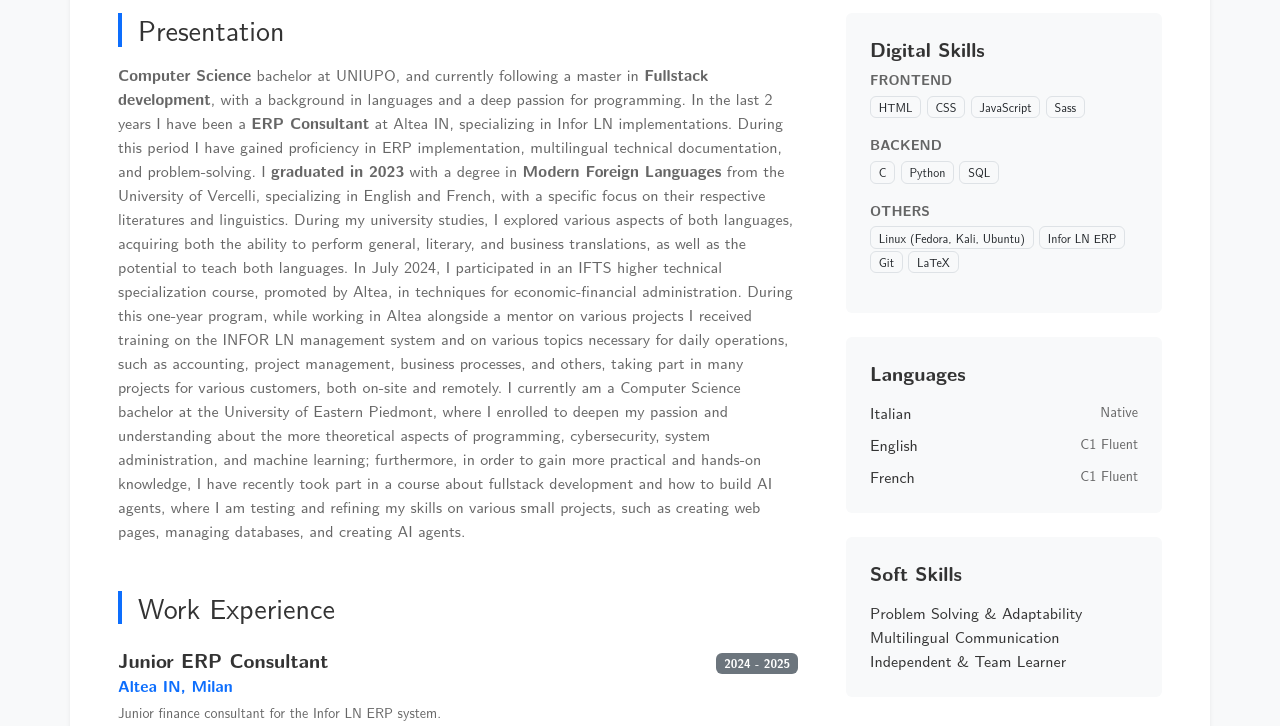
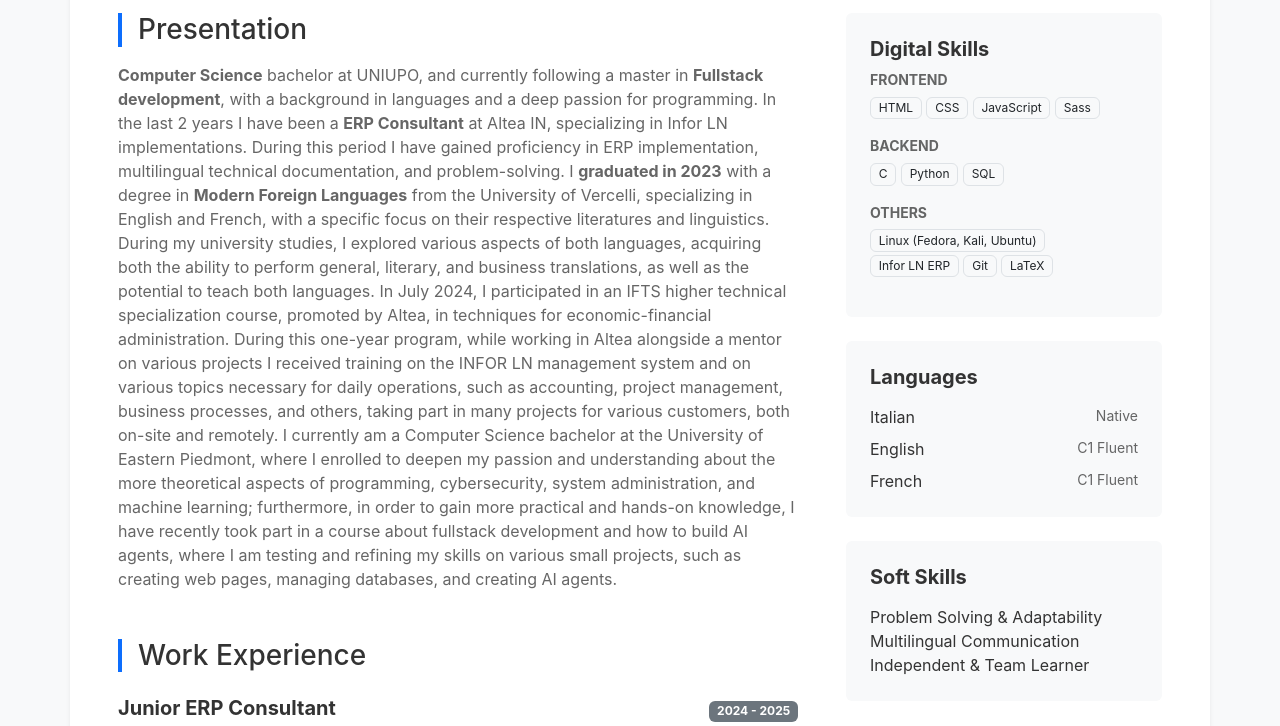
Before and after one commit to tiredViking/tiredViking.github.io, a website: page cv.html in a window 1280 px wide. Shown: the part 212-938 px from the top of the page. Drawn offline with Linux system fonts and the light colour scheme; a small style sheet from the web is missing.

Commit message:
Modified cv

```diff
--- a/assets/styles/sass/cv.scss
+++ b/assets/styles/sass/cv.scss
@@ -18,14 +18,10 @@
 @import "../../../node_modules/bootstrap/scss/utilities";
 @import "../../../node_modules/bootstrap/scss/utilities/api";   // Utility classes (d-flex, py-5, mb-3, text-*, bg-*, etc)
 
-/*import latin modern font*/
-@import url('https://cdn.jsdelivr.net/npm/@fontsource/latin-modern-roman@5.0.0/index.css');
-
 html {
   box-sizing: content-box;
 
   body {
-    font-family: "Latin Modern Sans", sans-serif;
     background-color: $light;
 
     #home, #skills, #home_ita, #skills_ita {
```
Also changed, not shown: assets/styles/sass/compiled_sass/cv.css, assets/styles/sass/purged_css/cv.css, cv_ita.html (line endings or trailing spaces), 1 other file.
